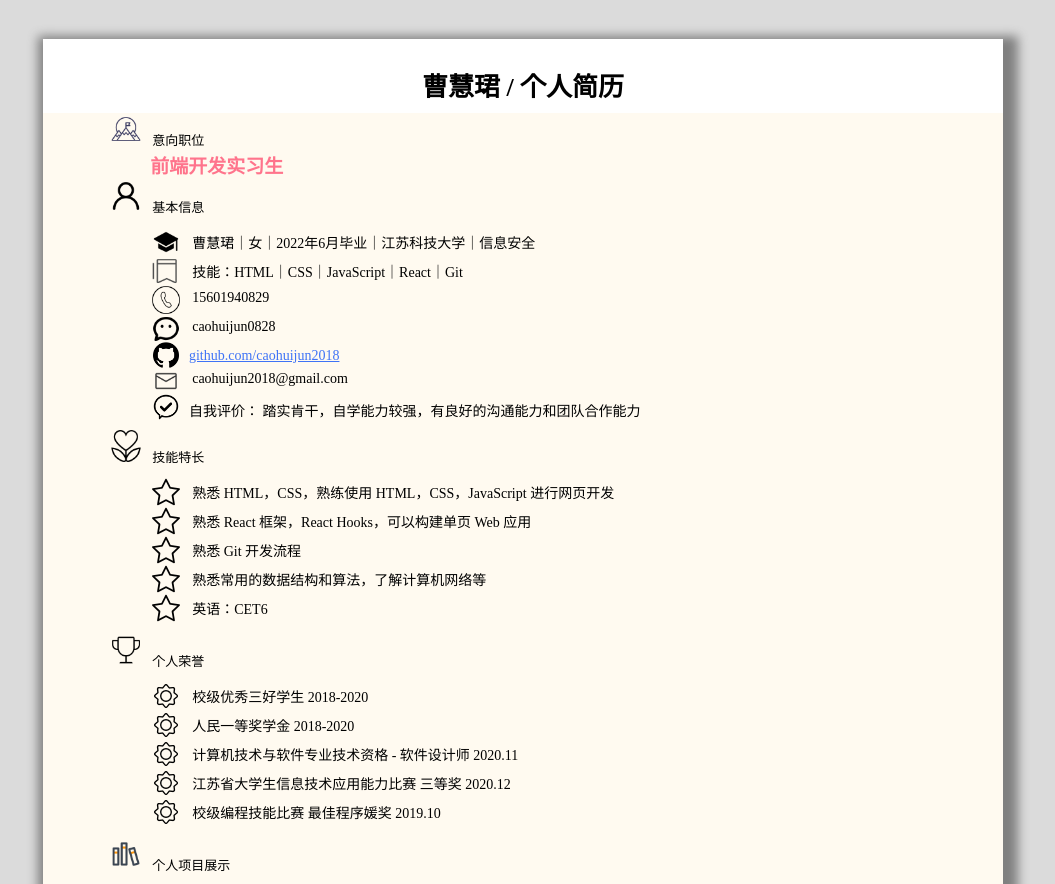
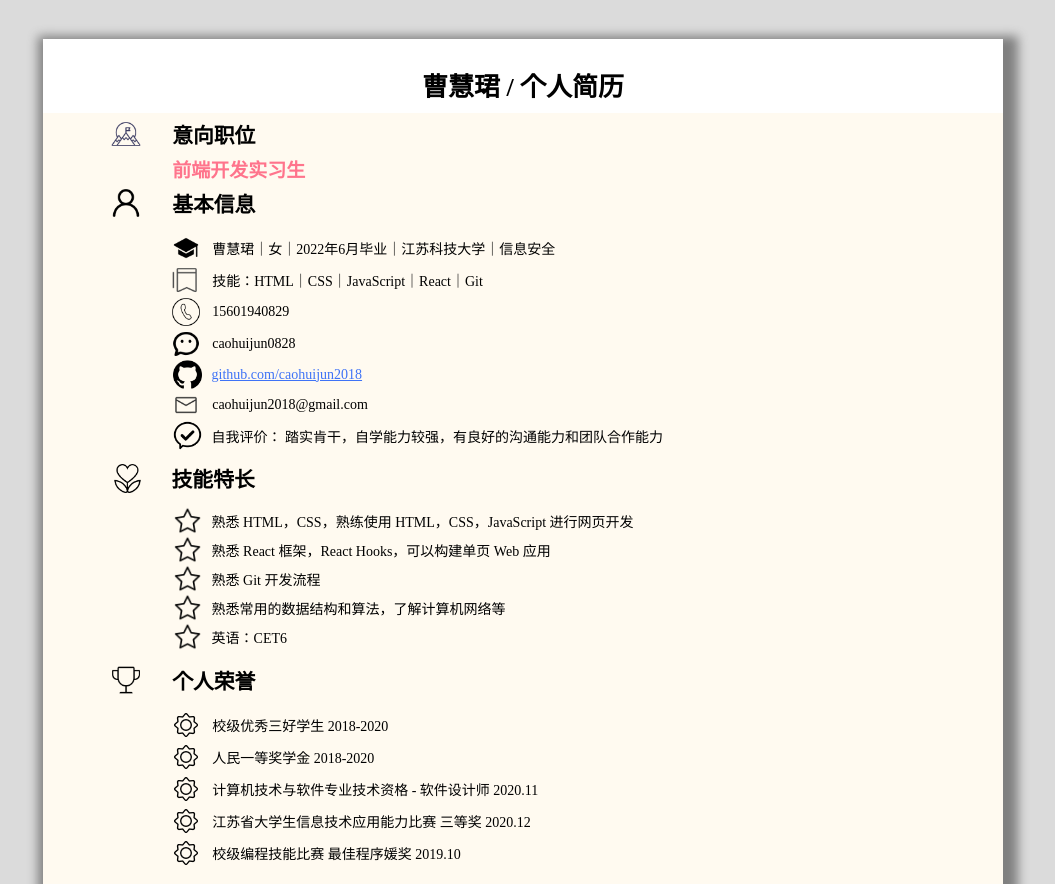
Before and after one commit to caohuijun2018/Resume, a React (Create React App) app: page / in a window 1280 px wide. Shown: the top 884 px of the page, without its empty margins (117-1172 px from the left). Built offline with nearby package versions, Linux system fonts and the light colour scheme.

Commit message:
使内容对齐工整

```diff
--- a/src/App.css
+++ b/src/App.css
@@ -1,10 +1,10 @@
 img {
   width: 2rem;
-
   margin-right: 10px;
+  display: flex;
+  align-items: center;
 }
 a {
-  margin-left: 10px;
   color: #3f73f6;
 }
 body {
@@ -12,4 +12,5 @@ body {
 }
 .ul {
   margin-top: -3px;
+  padding-left: 100px;
 }
--- a/src/Components/Honor.js
+++ b/src/Components/Honor.js
@@ -1,6 +1,6 @@
 //Styled
 import { StyledLittleTitle } from "../Styled/StyledHeader";
-import { StyledCell, StyledLine, StyledTitle } from "../Styled/StyledContent";
+import { StyledCell, StyledLine, StyledTitle, StyledUl } from "../Styled/StyledContent";
 //Image
 import honorPhoto from "../Img/honor.png";
 import sun from "../Img/sun.png";
@@ -11,7 +11,7 @@ const honor = () => {
         <img src={honorPhoto} alt="honorPhoto" />
         <StyledTitle>个人荣誉</StyledTitle>
       </StyledLittleTitle>
-      <ul>
+      <StyledUl>
         <div>
           <StyledCell>
             <img src={sun} alt="sun" />
@@ -46,7 +46,7 @@ const honor = () => {
             <StyledLine>校级编程技能比赛 最佳程序媛奖 2019.10</StyledLine>
           </StyledCell>
         </div>
-      </ul>
+      </StyledUl>
     </div>
   );
 };
--- a/src/Components/Information.js
+++ b/src/Components/Information.js
@@ -7,6 +7,7 @@ import {
   StyledGitLink,
   StyledLine,
   StyledTitle,
+  StyledUl,
 } from "../Styled/StyledContent";
 //Image
 import education from "../Img/Education.png";
@@ -25,7 +26,7 @@ const information = () => {
         <img src={Information} alt="information" />
         <StyledTitle>基本信息</StyledTitle>
       </StyledLittleTitle>
-      <ul>
+      <StyledUl>
         <div>
           <StyledCell>
             <img src={education} alt="education" />
@@ -77,7 +78,7 @@ const information = () => {
             </StyledLine>
           </StyledCell>
         </div>
-      </ul>
+      </StyledUl>
     </div>
   );
 };
--- a/src/Components/Project.js
+++ b/src/Components/Project.js
@@ -1,11 +1,13 @@
 //Styled
 import { StyledLittleTitle } from "../Styled/StyledHeader";
 import {
+  Styleda,
   StyledCell,
   StyledDefinite,
   StyledLine,
   StyledProjectLink,
   StyledTitle,
+  StyledUl,
 } from "../Styled/StyledContent";
 //Image
 import project from "../Img/project.png";
@@ -19,23 +21,23 @@ const experience = () => {
         <img src={project} alt="project" />
         <StyledTitle>个人项目展示</StyledTitle>
       </StyledLittleTitle>
-      <ul>
+      <StyledUl>
         <div>
           <StyledCell>
             <img src={tagProject} alt="tagProject" />
             <StyledLine>俄罗斯方块</StyledLine>
             <StyledProjectLink>
-              <a href="https://react-tetris.hi-hi.cn/" target="_blank">
+              <Styleda href="https://react-tetris.hi-hi.cn/" target="_blank">
                 {" "}
                 <img src={link} alt="link" /> Demo
-              </a>
-              <a
+              </Styleda>
+              <Styleda
                 href="https://github.com/caohuijun2018/react-tetris"
                 target="_blank"
               >
                 <img src={link} alt="link" />
                 源代码
-              </a>
+              </Styleda>
             </StyledProjectLink>
           </StyledCell>
           <ul>
@@ -75,17 +77,17 @@ const experience = () => {
             <img src={tagProject} alt="tagProject" />
             <StyledLine>扫雷小游戏</StyledLine>
             <StyledProjectLink>
-              <a href="https://minesweeper.hi-hi.cn/" target="_blank">
+              <Styleda href="https://minesweeper.hi-hi.cn/" target="_blank">
                 {" "}
                 <img src={link} alt="link" /> Demo
-              </a>
-              <a
+              </Styleda>
+              <Styleda
                 href="https://github.com/caohuijun2018/minsweeper"
                 target="_blank"
               >
                 <img src={link} alt="link" />
                 源代码
-              </a>
+              </Styleda>
             </StyledProjectLink>
           </StyledCell>
           <ul>
@@ -111,7 +113,7 @@ const experience = () => {
             </div>
           </ul>
         </div>
-      </ul>
+      </StyledUl>
     </div>
   );
 };
--- a/src/Components/Skill.js
+++ b/src/Components/Skill.js
@@ -1,6 +1,6 @@
 //Styled
 import { StyledLittleTitle } from "../Styled/StyledHeader";
-import { StyledCell, StyledLine, StyledTitle } from "../Styled/StyledContent";
+import { StyledCell, StyledGithub, StyledLine, StyledTitle, StyledUl } from "../Styled/StyledContent";
 //Image
 import tag from "../Img/tag.png";
 import start from "../Img/start.png";
@@ -9,13 +9,13 @@ const talent = () => {
   return (
     <div>
       <StyledLittleTitle>
-        <img src={tag} alt="tag" />
+        <StyledGithub src={tag} alt="tag" />
         <StyledTitle>技能特长</StyledTitle>
       </StyledLittleTitle>
-      <ul>
+      <StyledUl>
         <div>
           <StyledCell>
-            <img src={start} alt={start} />
+            <StyledGithub src={start} alt={start} />
             <StyledLine>
               熟悉 HTML，CSS，熟练使用 HTML，CSS，JavaScript 进行网页开发
             </StyledLine>
@@ -23,7 +23,7 @@ const talent = () => {
         </div>
         <div>
           <StyledCell>
-            <img src={start} alt={start} />
+            <StyledGithub src={start} alt={start} />
             <StyledLine>
               {" "}
               熟悉 React 框架，React Hooks，可以构建单页 Web 应用
@@ -32,23 +32,23 @@ const talent = () => {
         </div>
         <div>
           <StyledCell>
-            <img src={start} alt={start} />
+            <StyledGithub src={start} alt={start} />
             <StyledLine>熟悉 Git 开发流程</StyledLine>
           </StyledCell>
         </div>
         <div>
           <StyledCell>
-            <img src={start} alt={start} />
+            <StyledGithub src={start} alt={start} />
             <StyledLine>熟悉常用的数据结构和算法，了解计算机网络等</StyledLine>
           </StyledCell>
         </div>
         <div>
           <StyledCell>
-            <img src={start} alt={start} />
+            <StyledGithub src={start} alt={start} />
             <StyledLine>英语：CET6</StyledLine>
           </StyledCell>
         </div>
-      </ul>
+      </StyledUl>
     </div>
   );
 };
--- a/src/Styled/StyledContent.js
+++ b/src/Styled/StyledContent.js
@@ -15,7 +15,14 @@ export const StyledContent = styled.div`
     wwidth: 100%;
   }
 `;
-
+export const StyledUl = styled.ul`
+  padding-left: 60px;
+`;
+export const Styleda = styled.a`
+  display: flex;
+  align-items: center;
+  margin-left: 20px;
+`;
 export const StyledTop = styled.div`
   background: white;
   height: 4rem;
@@ -29,32 +36,28 @@ export const StyledAll = styled.div`
 `;
 export const StyledCell = styled.div`
   font-size: 14px;
-  margin: -3px 0;
   display: flex;
-  height：20px;
-  vertical-align: middle;
+  align-items: center;
 `;
 export const StyledYixiang = styled.div`
-  margin-left: 40px;
+  padding-left: 20px;
   color: #ff748c;
-  margin-bottom: 2px;
-  margin-top: 2px;
+  margin: 3px 42px;
   font-size: 19px;
   font-weight: 600;
 `;
 export const StyledDefinite = styled.div`
   font-size: 0.8rem;
-  margin: -4px 0px;
   display: flex;
 `;
 export const StyledProjectLink = styled.div`
   display: flex;
   margin-left: 18rem;
   font-size: 15px;
+  align-items: center;
 `;
+
 export const StyledGitLink = styled.a`
-  margin-left: 0px;
-  display: inline-flex;
   color: #3f73f6;
 `;
 export const StyledResumeLink = styled.p`
@@ -67,13 +70,16 @@ export const StyledResumeLink = styled.p`
   }
 `;
 export const StyledLine = styled.div`
-  height: 100%;
-  padding-top: 6px;
+  display: flex;
+  align-items: center;
 `;
 export const StyledTitle = styled.div`
   display: inline;
+  padding: 0 20px;
 `;
 export const StyledGithub = styled.img`
-  width: 1.6rem;
-  margin-left: 0.2rem;
+  width: 29px;
+  margin-left: 0.15rem;
+  display: flex;
+  align-items: center;
 `;
--- a/src/Styled/StyledHeader.js
+++ b/src/Styled/StyledHeader.js
@@ -1,11 +1,10 @@
 import styled from "styled-components";
 
 export const StyledLittleTitle = styled.div`
-  @media print {
-    display: flex;
-    margin-bottom: 5px;
-    font-size: 1.3rem;
-    font-weight: 900;
-    margin-top: 5px;
-  }
+  display: flex;
+  margin-bottom: 5px;
+  font-size: 1.3rem;
+  font-weight: 900;
+  margin-top: 5px;
+  align-items: center;
 `;
```
